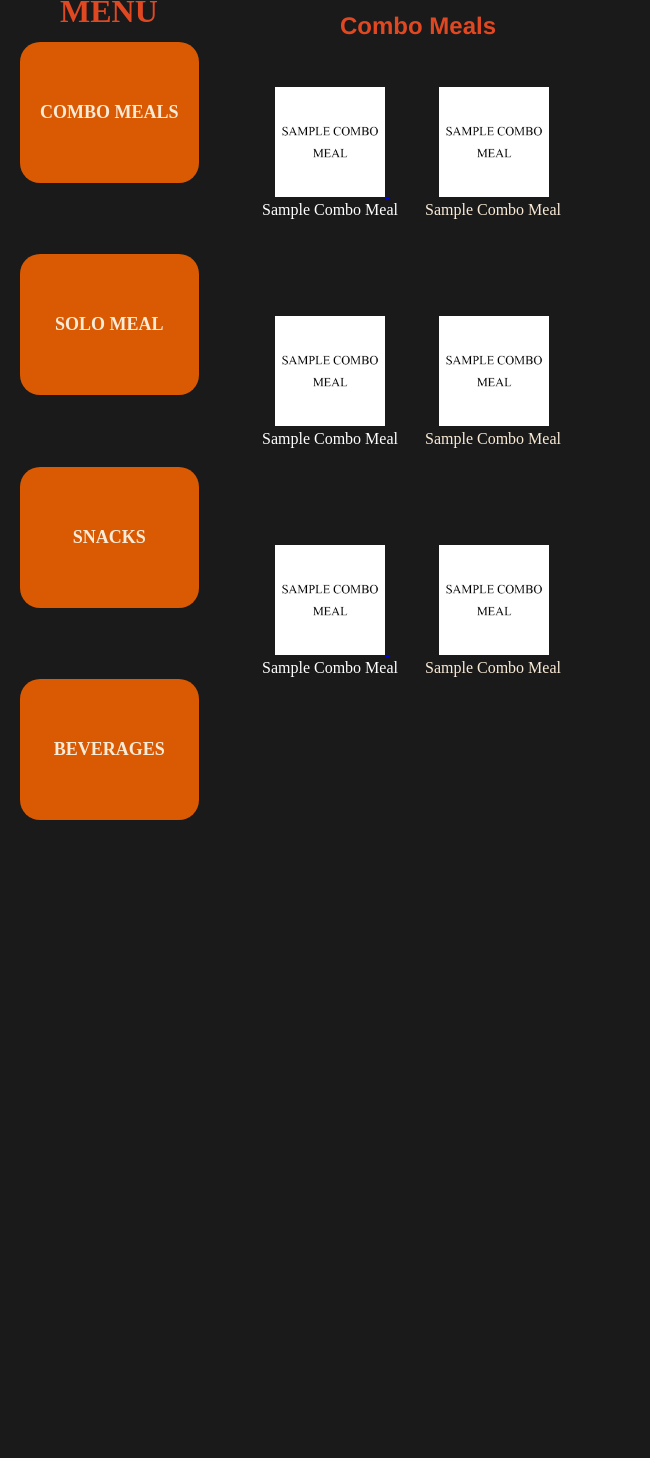
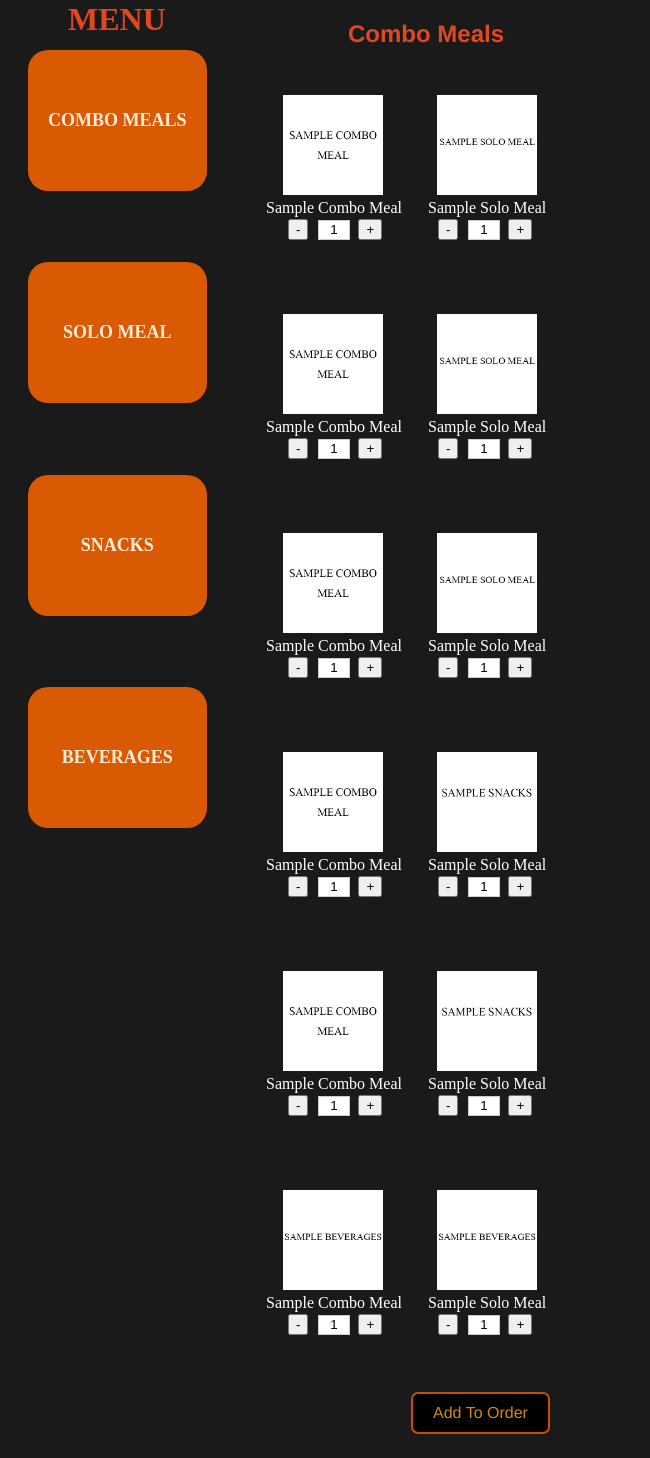
Before and after one commit to NelTeano/COMSHOP-ORDERING-APPLICATION, an Electron app: page src/Order/Order.html in a window 650 px wide. Shown: the part 28-1486 px from the top of the page. Before the commit the page ends 800 px from the top, so only its background shows below. Drawn offline with Linux system fonts and the light colour scheme; files whose address does not match are found by name.

Commit message:
CodeNiTope Order & Confirmation page

```diff
--- /dev/null
+++ b/src/Confirmation/Confirmation.css
@@ -0,0 +1,16 @@
+body{
+    margin: 0;
+    padding: 0;
+}
+
+.container{
+    display: flex;
+    flex-direction: column;
+    justify-content: center;
+    align-items: center;
+    height: 100%;
+    width: 100%;
+    font-family: 'Franklin  Gothic Medium';
+    background-color: rgb(0, 0, 0);
+    gap: 40px;
+}
--- a/src/Order/Order.css
+++ b/src/Order/Order.css
@@ -1,10 +1,9 @@
 body {
   background-color: #000000e5;
-  margin: 0;
-  padding: 0;
+  margin-bottom: 0px;
   display: flex;
   min-height: 100vh;
-  overflow: hidden;
+
 }
 
 .content {
@@ -18,14 +17,78 @@ h1 {
   position: fixed;
 }
 
+
+.quantity-button-left1 {
+  display: flex;
+  align-items:center;
+  color: rgb(0, 0, 0);
+  margin-top: 20px;
+  width: 20px;
+  margin-left: 55px;
+  gap: 50px;
+  position: absolute;
+
+}
+
+.quantity-button-right {
+  display: flex;
+  align-items:center;
+  color: rgb(0, 0, 0);
+  margin-top: 20px;
+  width: 20px;
+  margin-left: 205px;
+  gap: 50px;
+  position: absolute;
+
+}
+
+.quantity-button-left {
+  display: flex;
+  align-items:center;
+  color: rgb(0, 0, 0);
+  margin-top: 20px;
+  width: 20px;
+  margin-left: 55px;
+  gap: 50px;
+  position: absolute;
+  padding-bottom: 30%;
+
+}
+
+
+
+.quantity-input {
+  width: 20px;
+  height: 8px;
+  text-align: center;
+  border: 1px solid #ccc;
+  margin: 0 5px;
+  padding: 5px;
+  margin-left: 30px;
+  margin-right: 70px;
+  position: absolute;
+}
+
+
 h2 {
   font-family: 'Franklin Gothic Medium';
   color: rgb(224, 72, 34);
   text-align: right;
   margin-left: 340px;
   margin-top: 40px;
-  position: fixed;
+  position: absolute;
 }
+
+
+.add-to-orders {
+  font-family: 'Franklin Gothic Medium';
+  color: rgb(255, 255, 255);
+  text-align: right;
+  margin-left: 250px;
+  margin-top: 350px;
+  position: absolute;
+}
+
 
 .navbar {
   overflow: visible;
@@ -89,15 +152,15 @@ h2 {
   padding: 0px;
   font-size: 16px;
   text-align: center;
-  margin-left: 37px;
+  margin-left: 33px;
   color: rgb(255, 255, 255);
 }
 
 .menu-pictures img {
 
   justify-content: center;
-  width: 110px;
-  height: 110px;
+  width: 100px;
+  height: 100px;
   margin: 0px;
   margin-top: 115px;
   margin-left: 50px;
@@ -108,7 +171,29 @@ h2 {
   padding: 0%;
   font-size: 16px;
   text-align: right;
-  color: antiquewhite;
-  margin-left: 200px;
+  color: rgb(255, 255, 255);
+  margin-left: 195px;
   margin-top: 0px;
 }
+
+.add-to-order {
+  margin: 10px;
+    background-color: #000000;
+    color: #cf8b0b;
+    margin-top: 100px;
+    margin-left: 180px;
+    padding: 10px 20px;
+    font-size: 16px;
+    font-family: 'Franklin Gothic Medium';
+    border: none;
+    border-radius: 5px;
+    cursor: pointer;
+    outline: 2.5px solid #c84c05;
+    transition: background-color 0.1s ease;
+}
+.add-to-order:hover {
+  background-color: #c84c05; /* Darker background color on hover */
+  color: #000000;
+  outline: 2.5px solid #000000;
+
+}
--- a/src/Order/Order.html
+++ b/src/Order/Order.html
@@ -14,65 +14,144 @@
       <li><a href="#ComboMeals" onclick="showContent('ComboMeals')">Combo Meals</a></li>
       <li><a href="#SoloMeals" onclick="showContent('SoloMeals')">Solo Meal</a></li>
       <li><a href="#Snacks" onclick="showContent('Snacks')">Snacks</a></li>
-      <li><a href="#Beverages" onclick="showContent('Beverages')">Beverages</a></l i>
+      <li><a href="#Beverages" onclick="showContent('Beverages')">Beverages</a></li>
     </ul>
   </nav>
 
   <div id="ComboMeals">
     <h2> Combo Meals </h2>
+    <div class="menu-pictures">
+      <div>
+        <img src="C:\Users\Christian\Desktop\Shimads\COMSHOP-ORDERING-APPLICATION\images\ComboMeal.jpg" alt="Button Image">
+        <figcaption>Sample Combo Meal</figcaption>
+
+        <div class="quantity-button-left1">
+            <button class="decrement">-</button>
+            <input type="text" class="quantity-input" value="1" readonly>
+            <button class="increment">+</button>
         </div>
 
-<div class="menu-pictures">
+        <img src="C:\Users\Christian\Desktop\Shimads\COMSHOP-ORDERING-APPLICATION\images\SoloMeal.jpg" alt="Button Image">
+        <p>Sample Solo Meal</p>
+
+        <div class="quantity-button-right">
+            <button class="decrement">-</button>
+            <input type="text" class="quantity-input" value="1" readonly>
+            <button class="increment">+</button>
+        </div>
+
         <div>
-      <a href="C:\Users\Christian\Desktop\Shimads\COMSHOP-ORDERING-APPLICATION\Quantity\Quantity.html" class="button-link">
-        <img src="C:\Users\Christian\Desktop\Shimads\COMSHOP-ORDERING-APPLICATION\images\ComboMeal.jpg" alt="Button Image">
-
-          <figcaption>Sample Combo Meal</figcaption>
-          <a href="C:\Users\Christian\Desktop\Shimads\COMSHOP-ORDERING-APPLICATION\Quantity\Quantity.html" class="button-link">
-            <img src="C:\Users\Christian\Desktop\Shimads\COMSHOP-ORDERING-APPLICATION\images\ComboMeal.jpg" alt="Button Image">
-        <p>Sample Combo Meal</p>
-    </div>
-  <div>
-    <a href="C:\Users\Christian\Desktop\Shimads\COMSHOP-ORDERING-APPLICATION\Quantity\Quantity.html" class="button-link">
           <img src="C:\Users\Christian\Desktop\Shimads\COMSHOP-ORDERING-APPLICATION\images\ComboMeal.jpg" alt="Button Image">
           <figcaption>Sample Combo Meal</figcaption>
-    <a href="C:\Users\Christian\Desktop\Shimads\COMSHOP-ORDERING-APPLICATION\Quantity\Quantity.html" class="button-link">
-      <img src="C:\Users\Christian\Desktop\Shimads\COMSHOP-ORDERING-APPLICATION\images\ComboMeal.jpg" alt="Button Image">
-    <p>Sample Combo Meal</p>
+
+          <div class="quantity-button-left">
+              <button class="decrement">-</button>
+              <input type="text" class="quantity-input" value="1" readonly>
+              <button class="increment">+</button>
           </div>
-  <div>
-    <a href="C:\Users\Christian\Desktop\Shimads\COMSHOP-ORDERING-APPLICATION\Quantity\Quantity.html" class="button-link">
-      <img src="C:\Users\Christian\Desktop\Shimads\COMSHOP-ORDERING-APPLICATION\images\ComboMeal.jpg" alt="Button Image">
-    <figcaption>Sample Combo Meal</figcaption>
-    <a href="C:\Users\Christian\Desktop\Shimads\COMSHOP-ORDERING-APPLICATION\Quantity\Quantity.html" class="button-link">
-      <img src="C:\Users\Christian\Desktop\Shimads\COMSHOP-ORDERING-APPLICATION\images\ComboMeal.jpg" alt="Button Image">
-    <p>Sample Combo Meal</p>
-  </div>
+
+          <img src="C:\Users\Christian\Desktop\Shimads\COMSHOP-ORDERING-APPLICATION\images\SoloMeal.jpg" alt="Button Image">
+          <p>Sample Solo Meal</p>
+
+          <div class="quantity-button-right">
+              <button class="decrement">-</button>
+              <input type="text" class="quantity-input" value="1" readonly>
+              <button class="increment">+</button>
           </div>
 
 
-  <!-- <div id="SoloMeals">
-    <a href="C:\Users\Christian\Desktop\Shimads\COMSHOP-ORDERING-APPLICATION\Quantity\Quantity.html" class="button-link">
-      <img src="C:\Users\Christian\Desktop\Shimads\COMSHOP-ORDERING-APPLICATION\images\SoloMeal.jpg" alt="Button Image">
+          <div>
+            <img src="C:\Users\Christian\Desktop\Shimads\COMSHOP-ORDERING-APPLICATION\images\ComboMeal.jpg" alt="Button Image">
             <figcaption>Sample Combo Meal</figcaption>
-      <a href="C:\Users\Christian\Desktop\Shimads\COMSHOP-ORDERING-APPLICATION\Quantity\Quantity.html" class="button-link">
-        <img src="C:\Users\Christian\Desktop\Shimads\COMSHOP-ORDERING-APPLICATION\images\SoloMeal.jpg" alt="Button Image">
-        <p>Sample Combo Meal</p>
-      </a>
-    </div> -->
 
-  <div id="Snacks">
-    <!-- Content for Snacks goes here -->
+            <div class="quantity-button-left">
+                <button class="decrement">-</button>
+                <input type="text" class="quantity-input" value="1" readonly>
+                <button class="increment">+</button>
             </div>
 
-  <div id="Beverages">
-    <!-- Content for Beverages goes here -->
+            <img src="C:\Users\Christian\Desktop\Shimads\COMSHOP-ORDERING-APPLICATION\images\SoloMeal.jpg" alt="Button Image">
+            <p>Sample Solo Meal</p>
+
+            <div class="quantity-button-right">
+                <button class="decrement">-</button>
+                <input type="text" class="quantity-input" value="1" readonly>
+                <button class="increment">+</button>
             </div>
 
+            <div>
+              <img src="C:\Users\Christian\Desktop\Shimads\COMSHOP-ORDERING-APPLICATION\images\ComboMeal.jpg" alt="Button Image">
+              <figcaption>Sample Combo Meal</figcaption>
+
+              <div class="quantity-button-left">
+                  <button class="decrement">-</button>
+                  <input type="text" class="quantity-input" value="1" readonly>
+                  <button class="increment">+</button>
               </div>
 
-<!-- <div class="Option Menu"> -->
+              <img src="C:\Users\Christian\Desktop\Shimads\COMSHOP-ORDERING-APPLICATION\images\Snacks.jpg" alt="Button Image">
+              <p>Sample Solo Meal</p>
 
+              <div class="quantity-button-right">
+                  <button class="decrement">-</button>
+                  <input type="text" class="quantity-input" value="1" readonly>
+                  <button class="increment">+</button>
+              </div>
+
+              <div>
+                <img src="C:\Users\Christian\Desktop\Shimads\COMSHOP-ORDERING-APPLICATION\images\ComboMeal.jpg" alt="Button Image">
+                <figcaption>Sample Combo Meal</figcaption>
+
+                <div class="quantity-button-left">
+                    <button class="decrement">-</button>
+                    <input type="text" class="quantity-input" value="1" readonly>
+                    <button class="increment">+</button>
+                </div>
+
+                <img src="C:\Users\Christian\Desktop\Shimads\COMSHOP-ORDERING-APPLICATION\images\Snacks.jpg" alt="Button Image">
+                <p>Sample Solo Meal</p>
+
+                <div class="quantity-button-right">
+                    <button class="decrement">-</button>
+                    <input type="text" class="quantity-input" value="1" readonly>
+                    <button class="increment">+</button>
+                </div>
+
+                <div>
+                  <img src="C:\Users\Christian\Desktop\Shimads\COMSHOP-ORDERING-APPLICATION\images\Beverages.jpg" alt="Button Image">
+                  <figcaption>Sample Combo Meal</figcaption>
+
+                  <div class="quantity-button-left">
+                      <button class="decrement">-</button>
+                      <input type="text" class="quantity-input" value="1" readonly>
+                      <button class="increment">+</button>
+                  </div>
+
+                  <img src="C:\Users\Christian\Desktop\Shimads\COMSHOP-ORDERING-APPLICATION\images\Beverages.jpg" alt="Button Image">
+                  <p>Sample Solo Meal</p>
+
+                  <div class="quantity-button-right">
+                      <button class="decrement">-</button>
+                      <input type="text" class="quantity-input" value="1" readonly>
+                      <button class="increment">+</button>
+                  </div>
+
+                  <div>
+                    <a href="../Confirmation/Confirmation.html"><button class="add-to-order">Add To Order</button></a>
+                </div>
+
+
+        <!-- <div class="add-to-orders">
+            <a href="" class="add-to-order">Add to Order</a>
+        </div> -->
+    </div>
+
+
+
+      </div>
+      </div>
+</div>
+</div>
 </div>
 
 </body>
```
Also changed, not shown: src/Confirmation/Confirmation.html (added, +13 -0 lines). Lines whose indentation alone changed are shown as unchanged.
